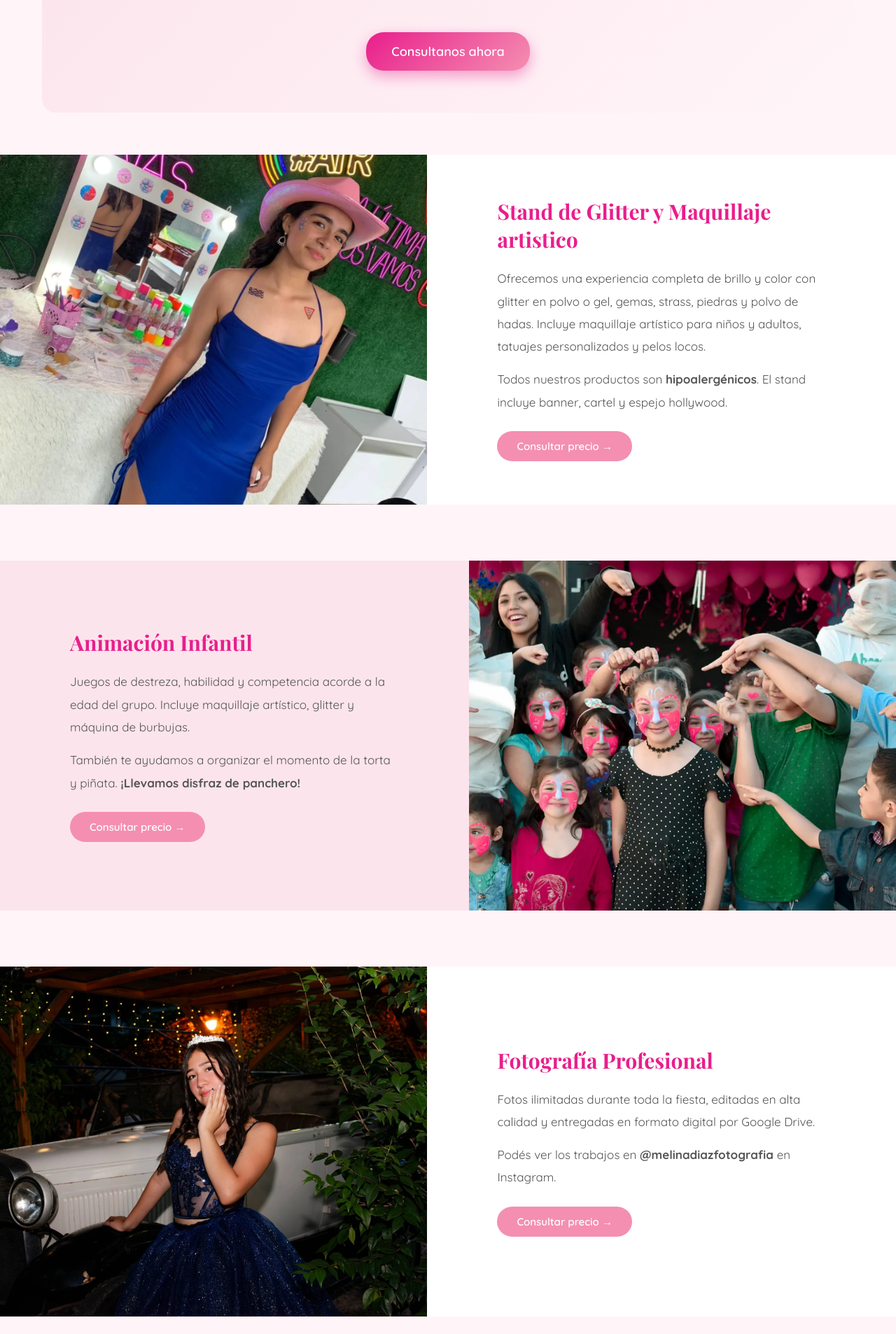
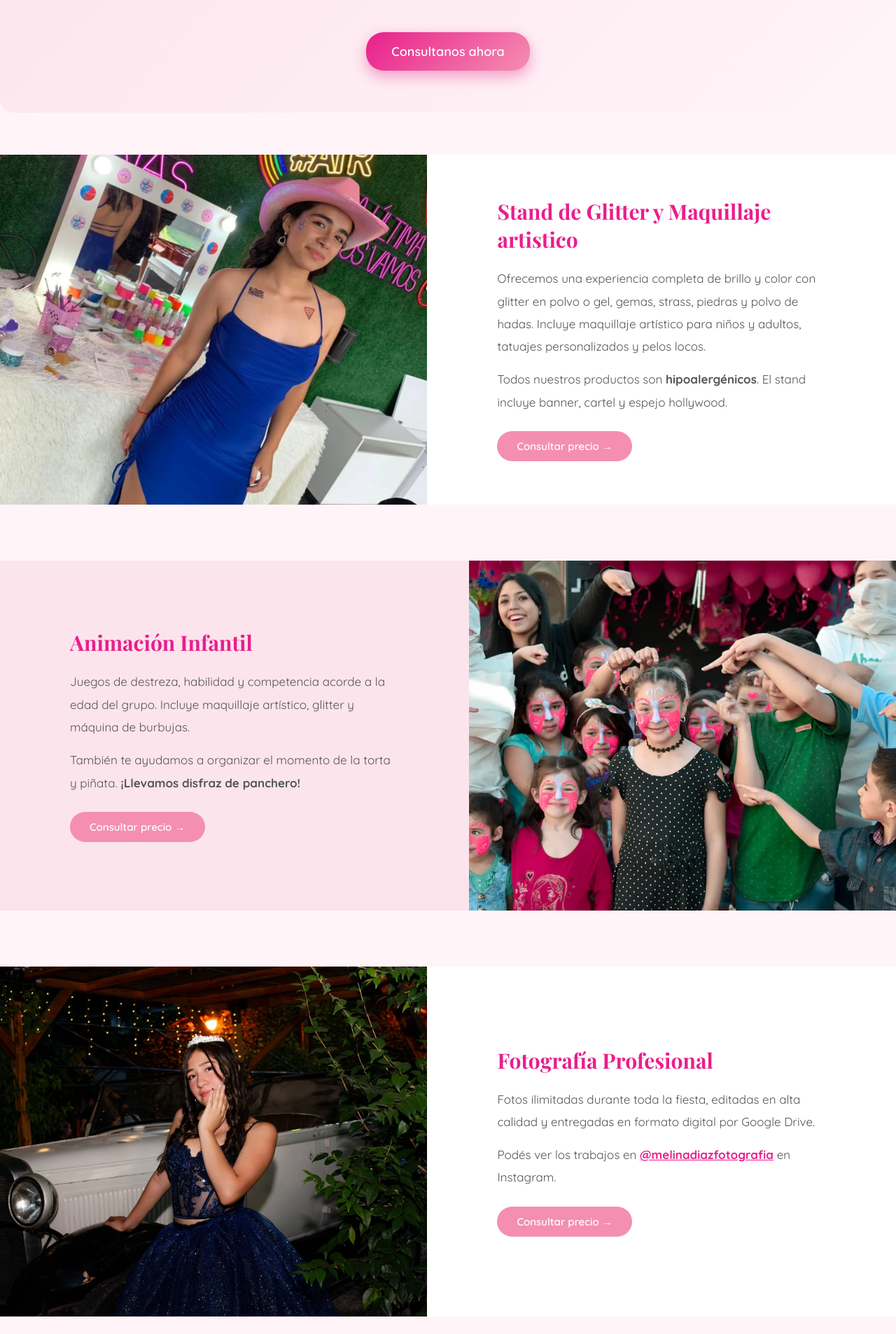
Before and after one commit to dylangig/Animaciones-C-C, a Flask app: page / in a window 1280 px wide. Shown: the part 374-2280 px from the top of the page at 70% size. Run offline with Flask 3, Linux system fonts and the light colour scheme.

Commit message:
MelinadiazFotografia clickeable y mejora en el padding

```diff
--- a/templates/base.html
+++ b/templates/base.html
@@ -55,7 +55,7 @@
         .contenido {
             max-width: 1300px;
             margin: 40px auto;
-            padding: 0 60px;
+            padding: 0;
         }
         .seccion-full {
             margin-left: -60px;
--- a/templates/inicio.html
+++ b/templates/inicio.html
@@ -45,7 +45,7 @@
     <div class="seccion-full-texto">
         <h3>Fotografía Profesional</h3>
         <p>Fotos ilimitadas durante toda la fiesta, editadas en alta calidad y entregadas en formato digital por Google Drive.</p>
-        <p>Podés ver los trabajos en <strong>@melinadiazfotografia</strong> en Instagram.</p>
+        <p>Podés ver los trabajos en <a href="https://instagram.com/melinadiazfotografia" target="_blank" style="color: #e91e8c; font-weight: 700;">@melinadiazfotografia</a> en Instagram.</p>
         <a href="/contacto" class="btn-chico">Consultar precio →</a>
     </div>
 </div>
@@ -95,7 +95,7 @@
     .seccion-full {
     display: flex;
     align-items: stretch;
-    margin: 0 -60px 80px -60px;
+    margin: 0 0 80px 0 ;
     height: 500px;
     }
     .seccion-full.invertida {
```
